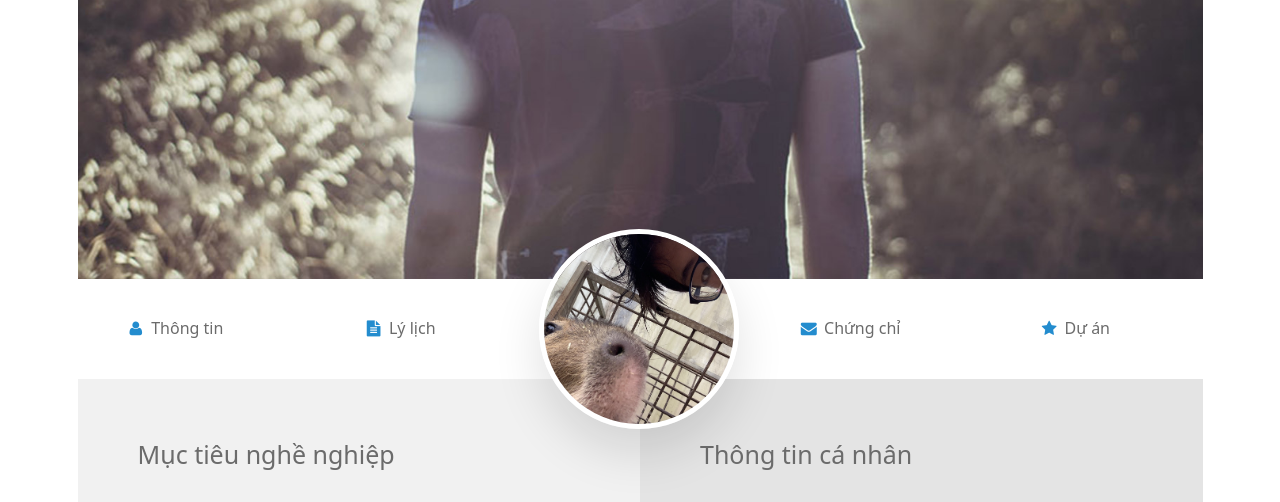
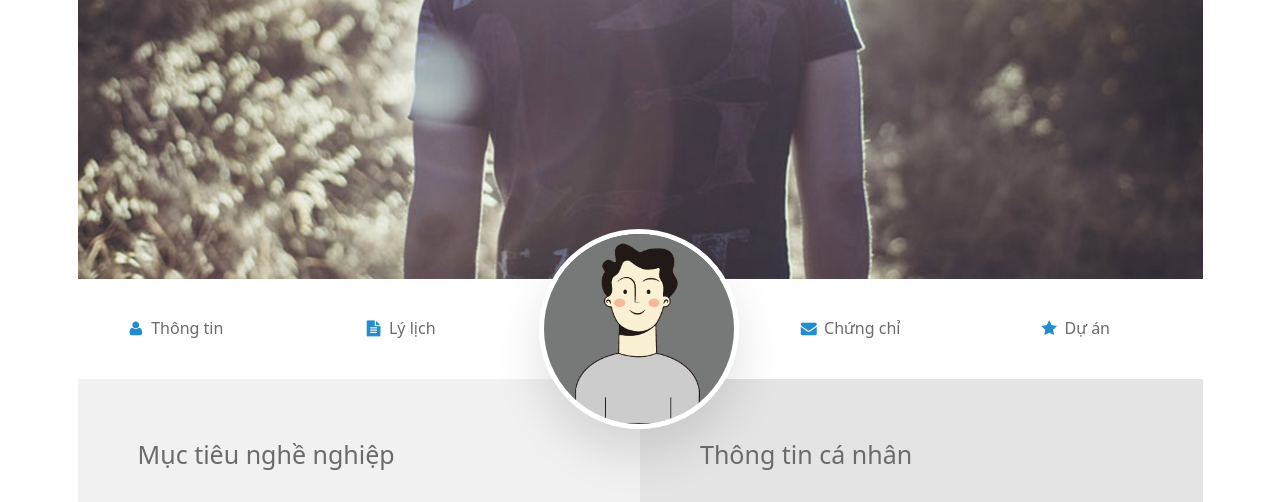
Before and after one commit to dangleminhkhoi397/asm03, a plain HTML site: page index.html in a window 1280 px wide. Shown: the part 255-757 px from the top of the page. Drawn offline with nearby package versions, Linux system fonts and the light colour scheme.

Commit message:
Update index.html

```diff
--- a/index.html
+++ b/index.html
@@ -47,7 +47,7 @@
         <!-- <h1 class="tagname">Đặng Lê Minh Khôi</h1> -->
         <!-- <div class="fsd">Full Stack Developer</div> -->
         <div class="nav-img-box">
-          <img src="images/avatar.jpg" class="nav-img" />
+          <img src="images/default-avatar.webp" class="nav-img" />
         </div>
 
         <div class="nav">
```
